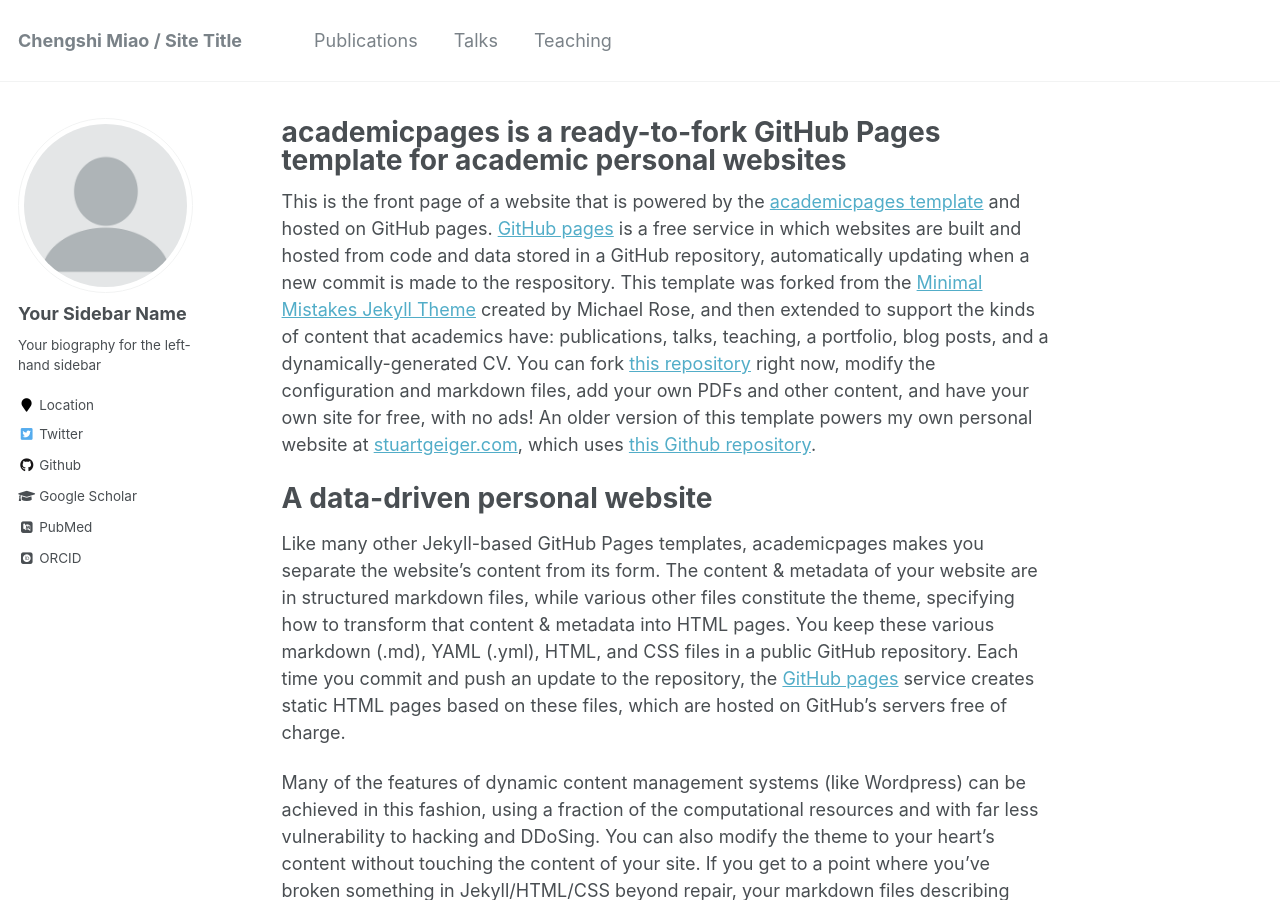
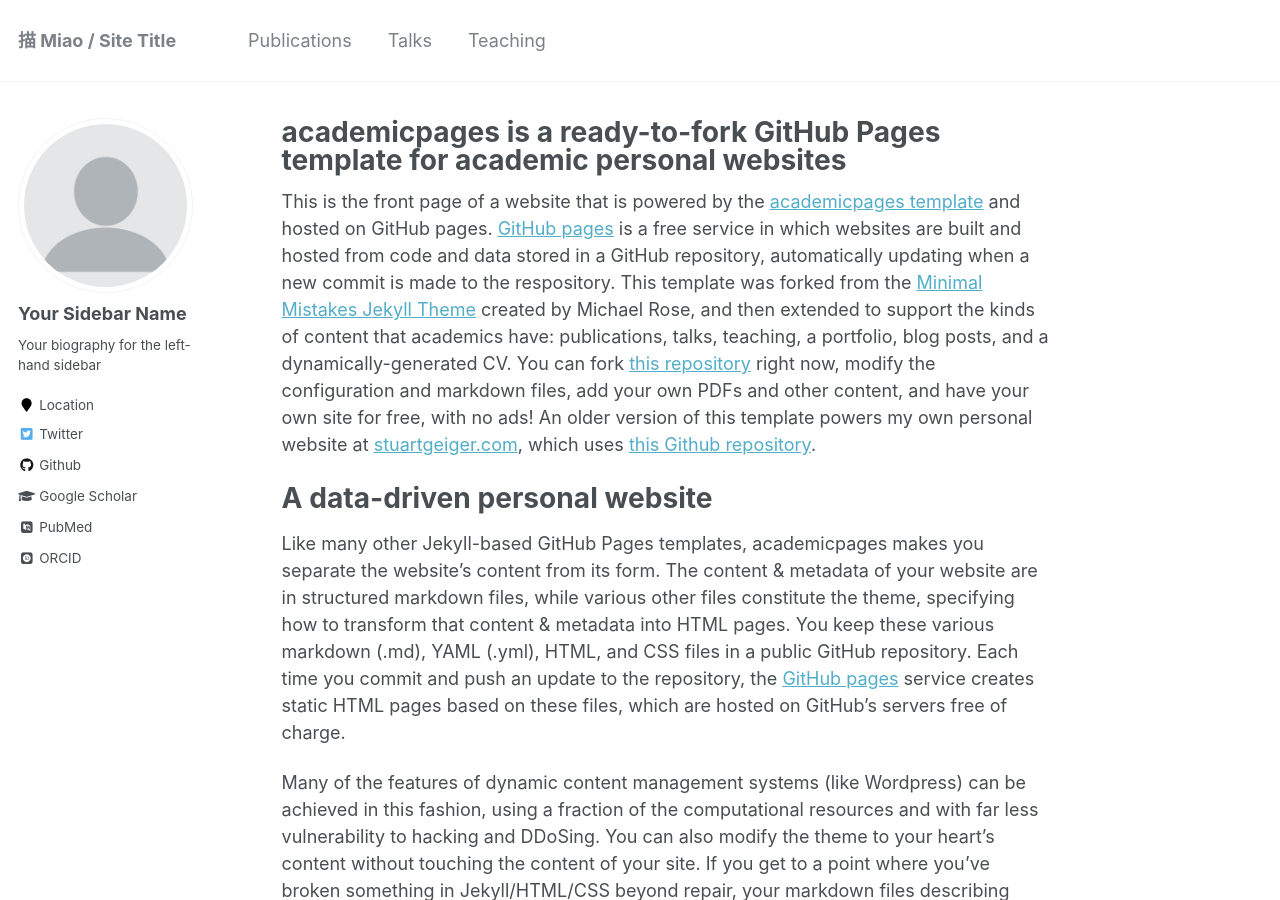
Before and after one commit to miaochengshi/miaochengshi.github.io, a Jekyll site: the page built from _pages/about.md, in a window 1280 px wide and 900 px high. Built offline with Jekyll 4.4.1, drawn with Linux system fonts in a browser that asks for light colours; some web fonts are replaced.

Commit message:
Update _config.yml

```diff
--- a/_config.yml
+++ b/_config.yml
@@ -7,7 +7,7 @@
 
 # Site Settings
 # locale                   : "en-US"
-title                    : "Chengshi Miao / Site Title"
+title                    : "描 Miao / Site Title"
 title_separator          : "-"
 name                     : &name "Your Name"
 description              : &description "personal description"
```
